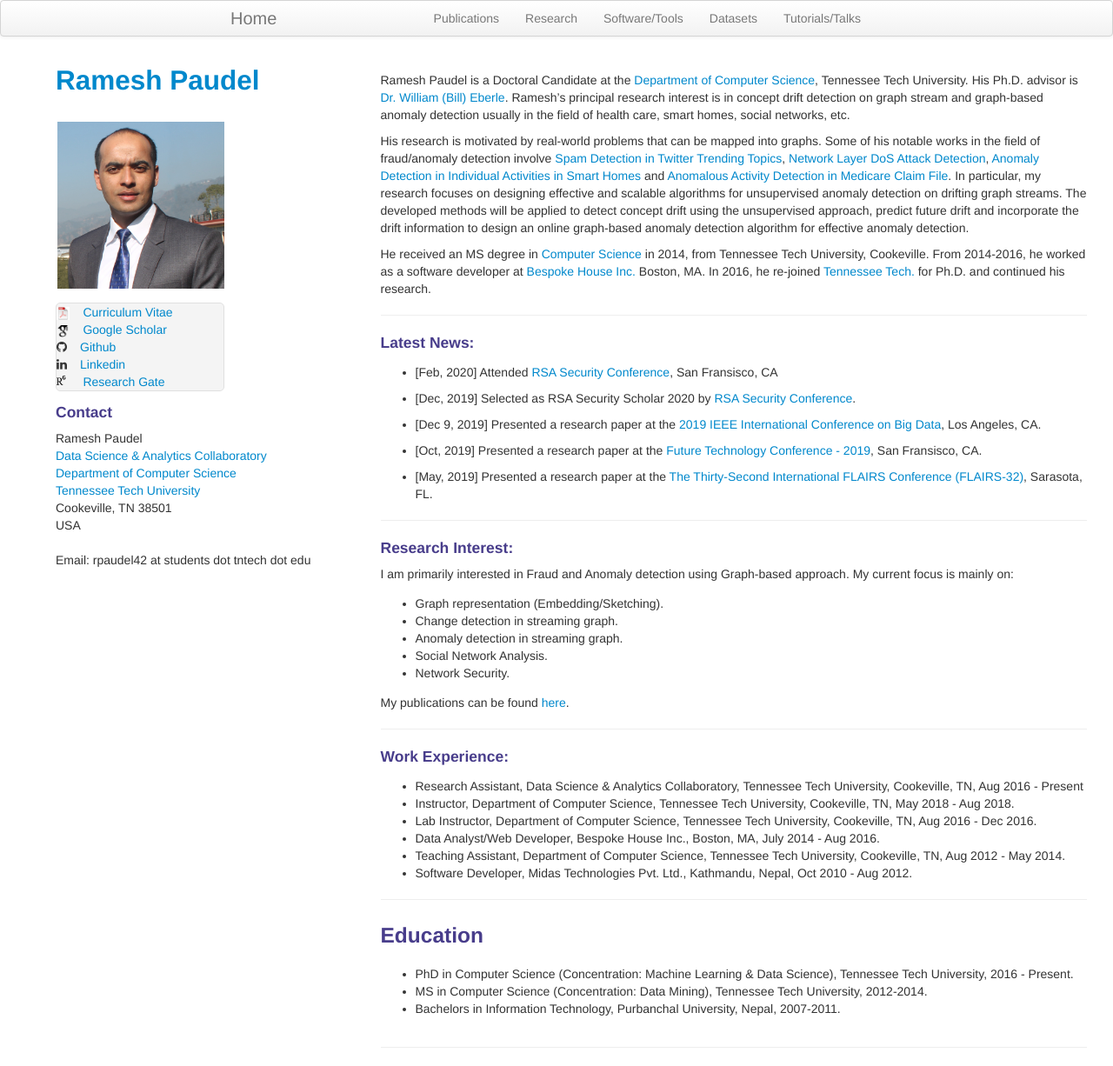
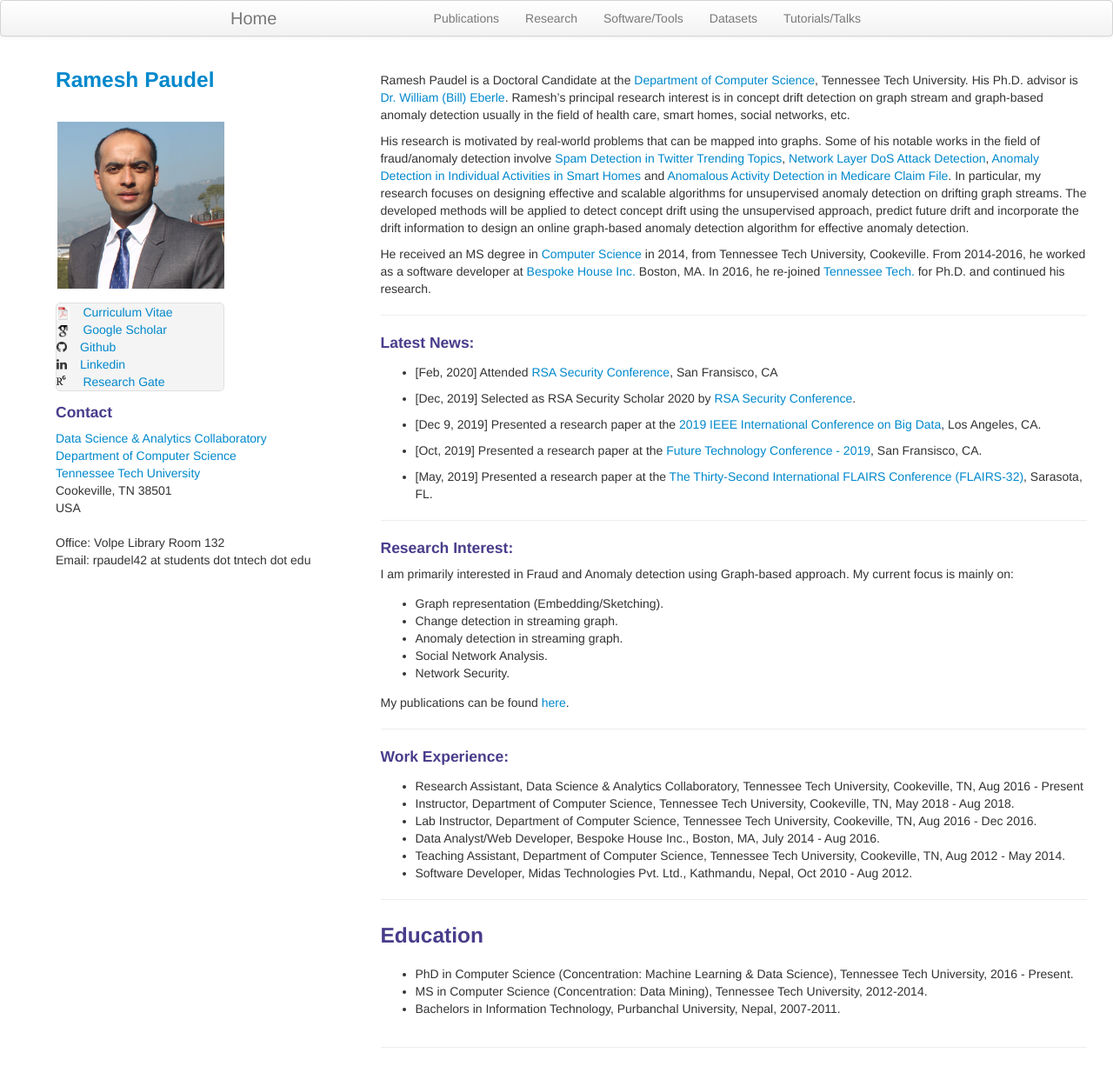
Before and after one commit to rpaudel42/rpaudel42.github.io, a Jekyll site: the page built from index.md, in a window 1280 px wide and 1226 px high. Shown: the whole window at 87% size. Built offline with Jekyll 4.4.1, drawn with Linux system fonts in a browser that asks for light colours; nearby versions of some CDN libraries.

Commit message:
setting new home page

```diff
--- a/_includes/themes/twitter/default.html
+++ b/_includes/themes/twitter/default.html
@@ -47,7 +47,7 @@
     </div>
     <div class="container-main">
       <header>
-        <h2><a class="brand" href="{{ HOME_PATH }}">{{ site.title }}</a></h2>
+        <h3><a class="brand" href="{{ HOME_PATH }}">{{ site.title }}</a></h3>
 
         <!--<img src="{{ BASE_PATH }}/assets/pics/profilepic.jpg" alt="Profile Pic">-->
         <a href="https://rpaudel42.github.io/assets/pics/profilepic.jpg">
@@ -66,7 +66,6 @@
           <h4><a name="contact"></a>Contact</h4>
 
           <div class="row-fluid">
-              Ramesh Paudel<br/>
               <a href="https://www.tntech.edu/engineering/programs/csc/data-science-collaboratory.php">Data Science & Analytics Collaboratory</a><br/>
               <a href="https://www.tntech.edu/engineering/departments/csc/">Department of Computer Science</a><br/>
               <a href="https://www.tntech.edu">Tennessee Tech University</a><br/>
@@ -74,6 +73,7 @@
               USA<br/><br/>
 
               <div id="hide_email">
+                Office: Volpe Library Room 132 </br>
                 Email: rpaudel42 at students dot tntech dot edu
               </div>
           </div>
```
